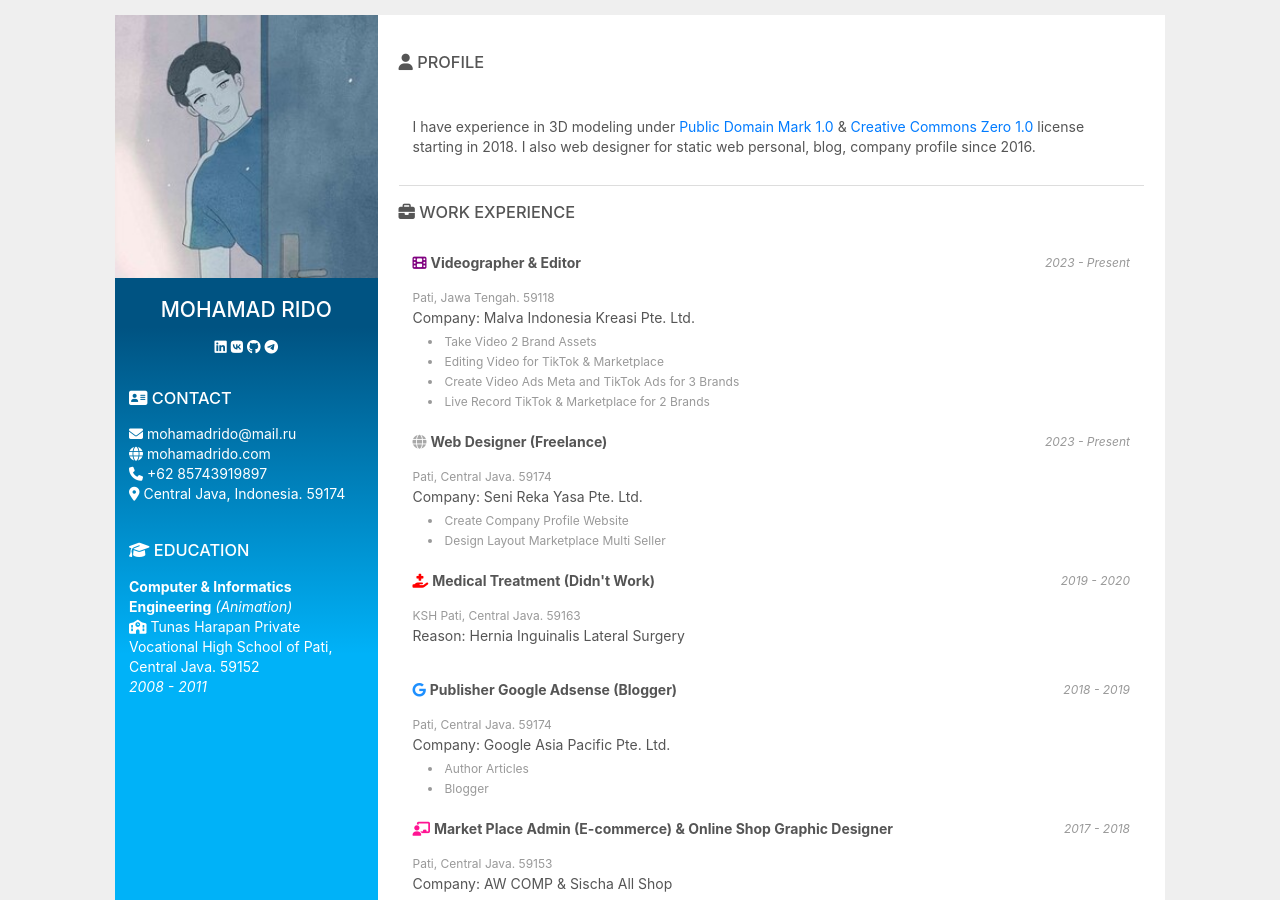
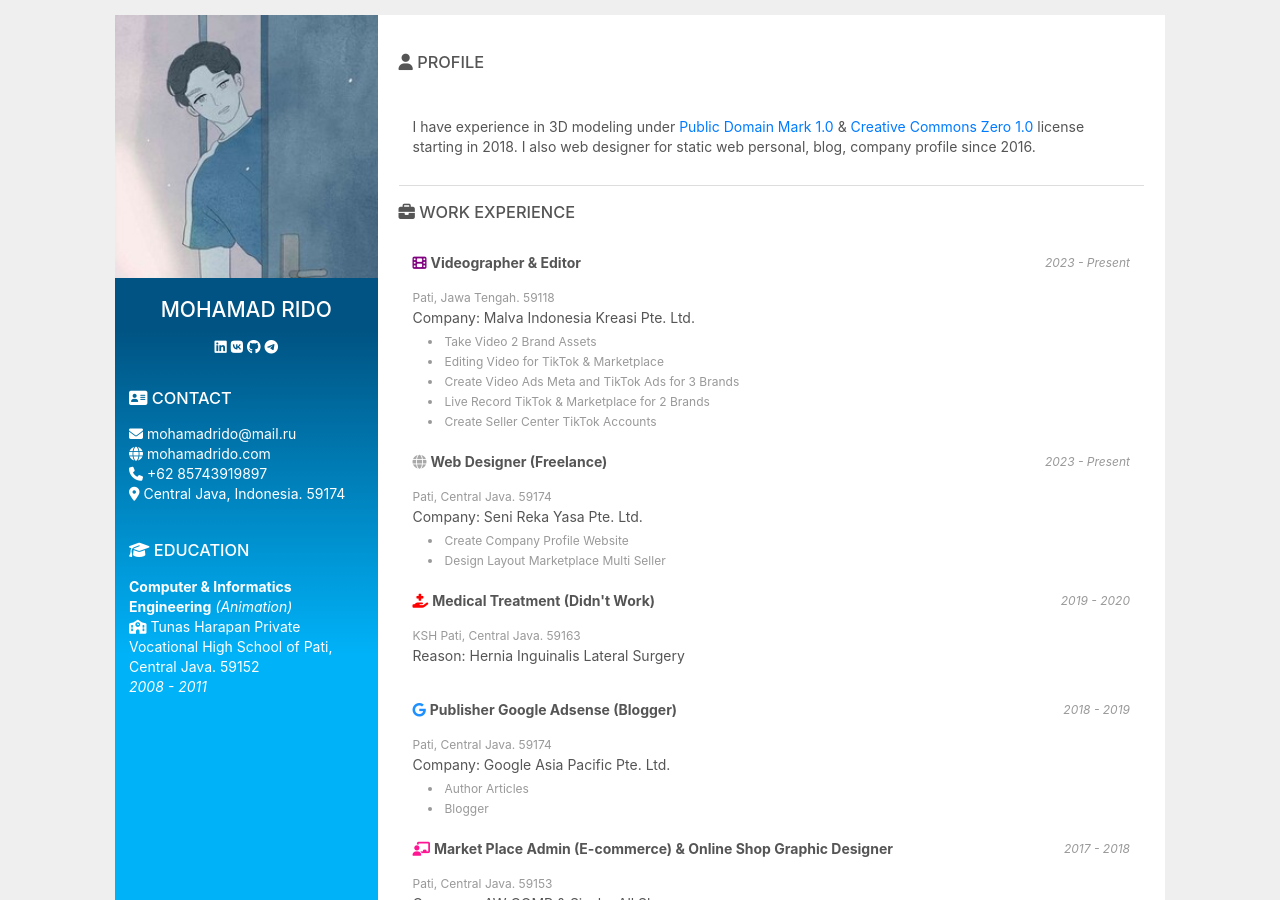
Before and after one commit to j5sacolasembalagens-pixel/xkhujztrbowverbtqv9mmmgnutuqjjakzdfafbwww, a Jekyll site: the page built from index.html, in a window 1280 px wide and 900 px high. Built offline with Jekyll 4.4.1, drawn with Linux system fonts in a browser that asks for light colours; nearby versions of some CDN libraries.

Commit message:
Update index.html

```diff
--- a/index.html
+++ b/index.html
@@ -55,6 +55,7 @@
       <li>Editing Video for TikTok & Marketplace</li>
       <li>Create Video Ads Meta and TikTok Ads for 3 Brands</li>
       <li>Live Record TikTok & Marketplace for 2 Brands</li>
+      <li>Create Seller Center TikTok Accounts</li>
       </div>
     <br/>
     <i class="fa fa-globe" style="color:darkgrey;"></i> <b>Web Designer (Freelance)</b>
```
